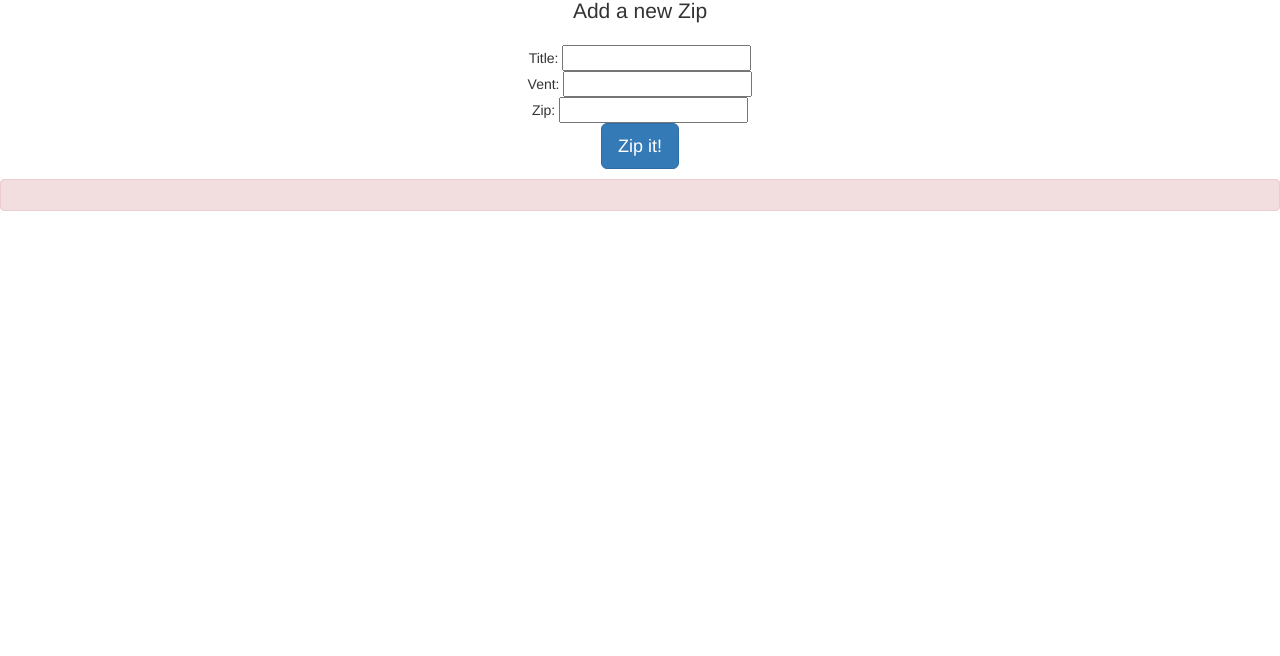
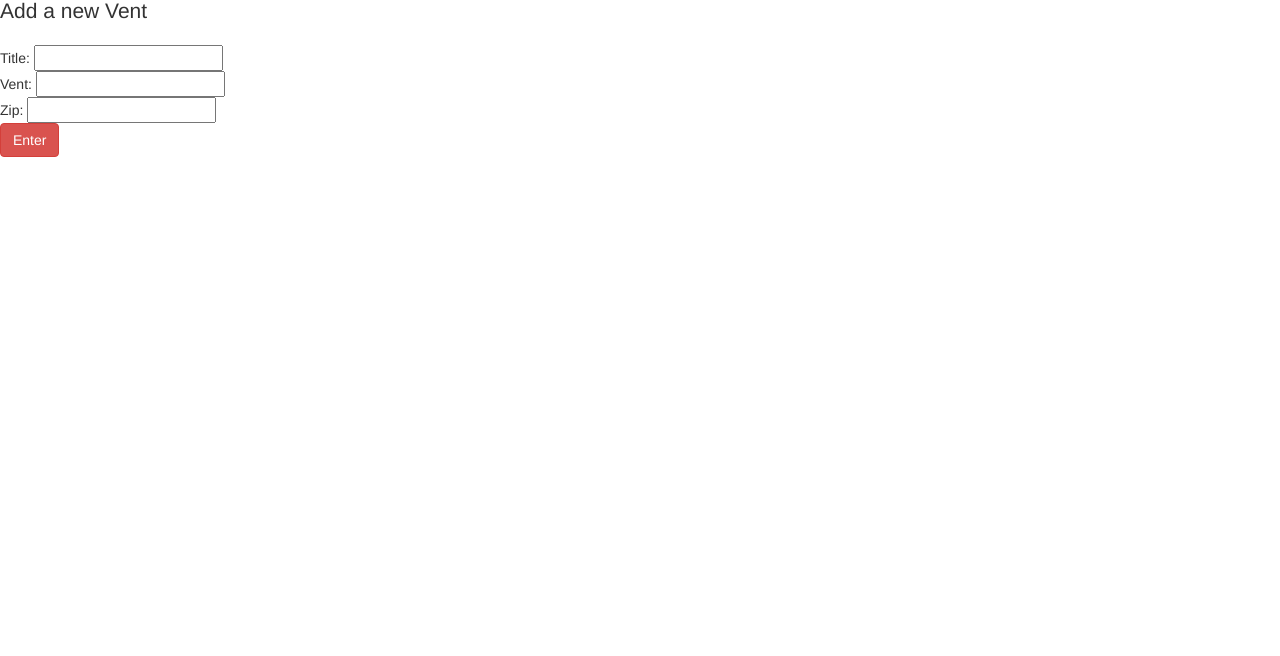
Before and after one commit to Jealousmango/ZipVenter, a website: page client/index.html in a window 1280 px wide. Shown: the part 144-800 px from the top of the page. Drawn offline with nearby package versions, Linux system fonts and the light colour scheme; no server answers; files whose address does not match are found by name.

Commit message:
Styles
Adding new styles to main.html

```diff
--- a/client/partials/main.html
+++ b/client/partials/main.html
@@ -1,15 +1,15 @@
 <div class="row">
-  <div class="col-lg-12 text-center">
+  <div class="col-lg-12">
       <h1>ZipVenter</h1>
-      <p class="lead">Add a new Zip</p>
+      <p class="lead">Add a new Vent</p>
       <ul class="list-unstyled">
-        <form>
+        <form class="formStyle">
           <li>Title: <input ng-model='titleInput' type="text"></li>
           <li>Vent: <input ng-model='ventInput' type="text"></li>
           <li>Zip: <input ng-model='zipInput' type="text"></li>
-          <button type="button" class="btn btn-lg btn-primary" ng-click="createZip(titleInput, ventInput, zipInput)">Zip it!</button>
+          <!-- <li><button ng-click="createZip(titleInput, ventInput, zipInput)">Enter</button></li> -->
+          <button class="btn btn-danger" ng-click="createZip(titleInput, ventInput, zipInput)">Enter</button>
         </form>
       </ul>
-      <div ng-bind="error" class="alert alert-danger" role="alert"></div>
   </div>
 </div>
```
